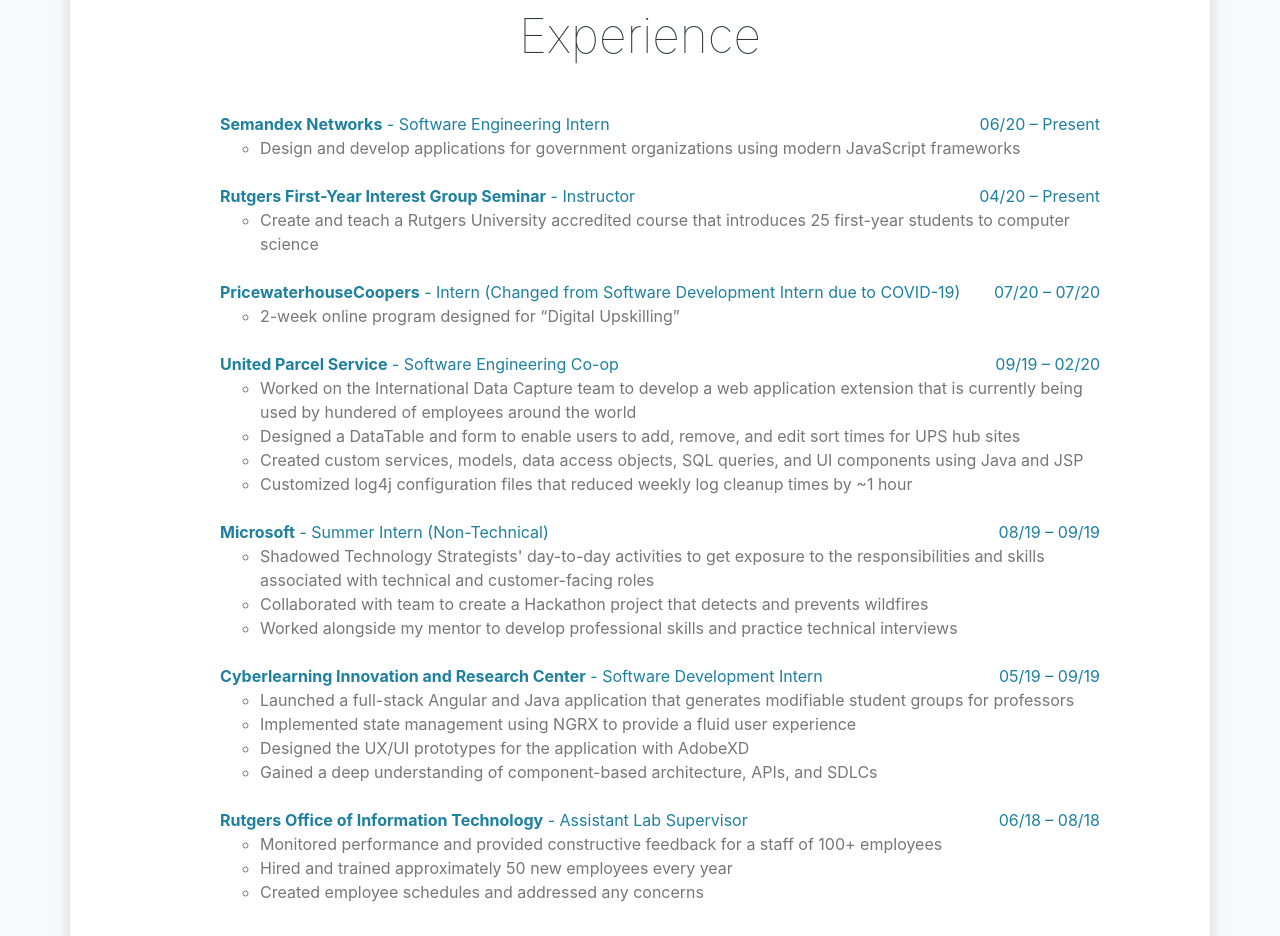
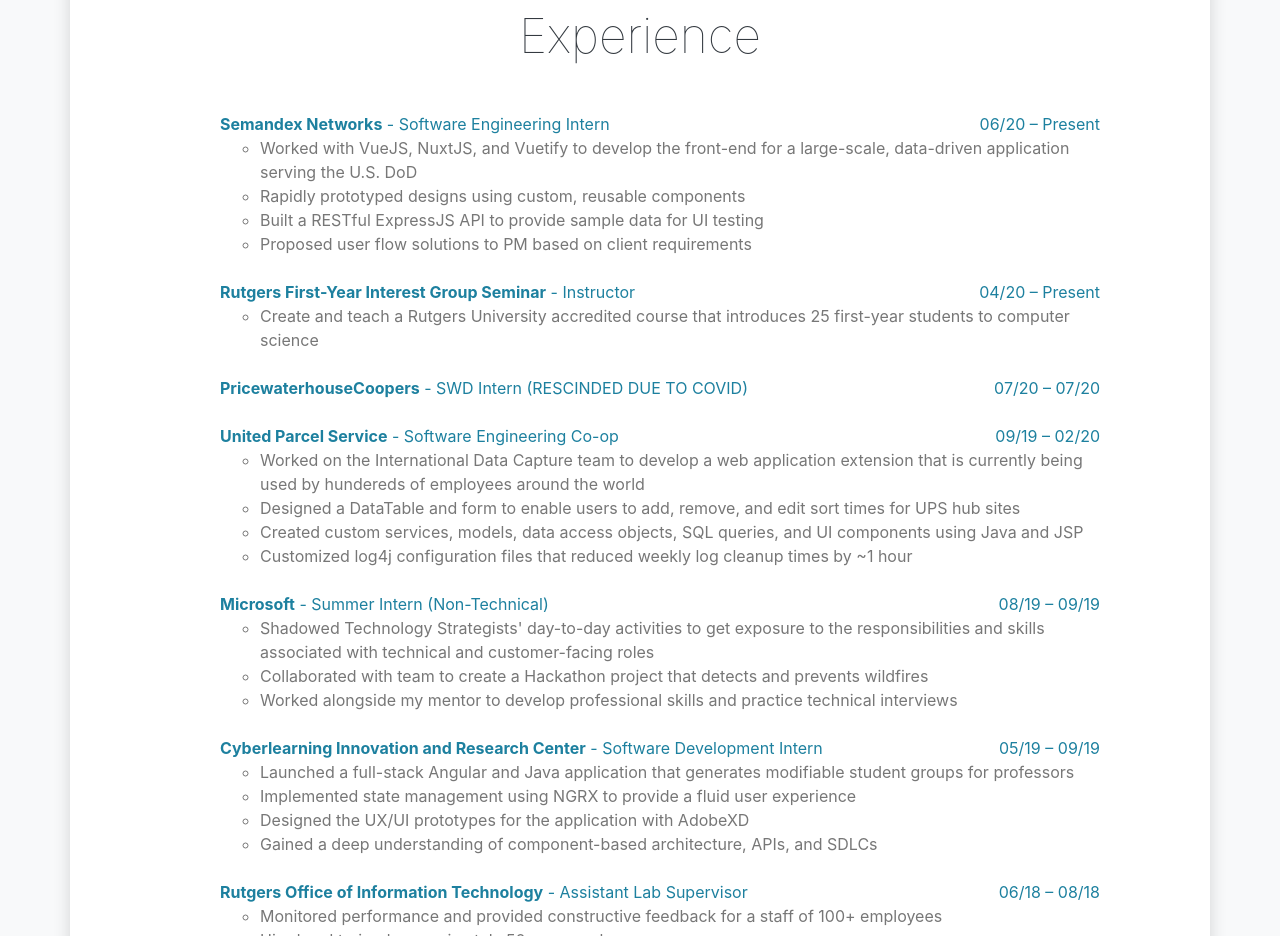
Before and after one commit to Jmendapara/jmendapara.github.io, a website: page index.html in a window 1280 px wide. Shown: the part 4160-5096 px from the top of the page. Drawn offline with nearby package versions, Linux system fonts and the light colour scheme.

Commit message:
Update index.html

```diff
--- a/index.html
+++ b/index.html
@@ -393,7 +393,10 @@
 
          <ul>
 
-           <li>Design and develop applications for government organizations using modern JavaScript frameworks</li>
+           <li>Worked with VueJS, NuxtJS, and Vuetify to develop the front-end for a large-scale, data-driven application serving the U.S. DoD</li>
+           <li>Rapidly prototyped designs using custom, reusable components</li>
+           <li>Built a RESTful ExpressJS API to provide sample data for UI testing</li>
+           <li>Proposed user flow solutions to PM based on client requirements</li>
 
          </ul>
 
@@ -417,12 +420,10 @@
   <br>
 
    <li>
-    <h10><b>PricewaterhouseCoopers</b> - Intern (Changed from Software Development Intern due to COVID-19)</h10>
+    <h10><b>PricewaterhouseCoopers</b> - SWD Intern (RESCINDED DUE TO COVID)</h10>
     <h10 class="float-right">07/20 – 07/20</h10>
 
     <ul>
-
-      <li>2-week online program designed for “Digital Upskilling”</li>
 
     </ul>
 
@@ -436,7 +437,7 @@
          <h10 class="float-right">09/19 – 02/20</h10>
 
          <ul>
-           <li>Worked on the International Data Capture team to develop a web application extension that is currently being used by hundered of employees around the world</li>
+           <li>Worked on the International Data Capture team to develop a web application extension that is currently being used by hundereds of employees around the world</li>
            <li>Designed a DataTable and form to enable users to add, remove, and edit sort times for UPS hub sites</li>
            <li>Created custom services, models, data access objects, SQL queries, and UI components using Java and JSP</li>
            <li>Customized log4j configuration files that reduced weekly log cleanup times by ~1 hour</li>
```
